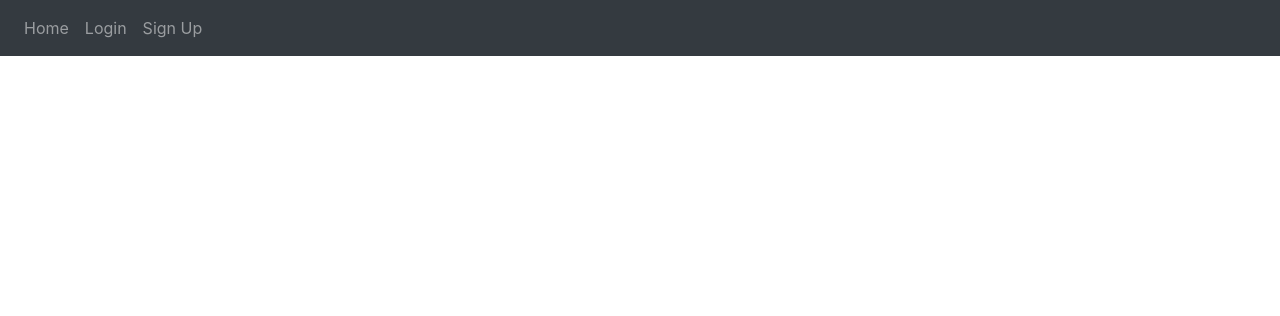
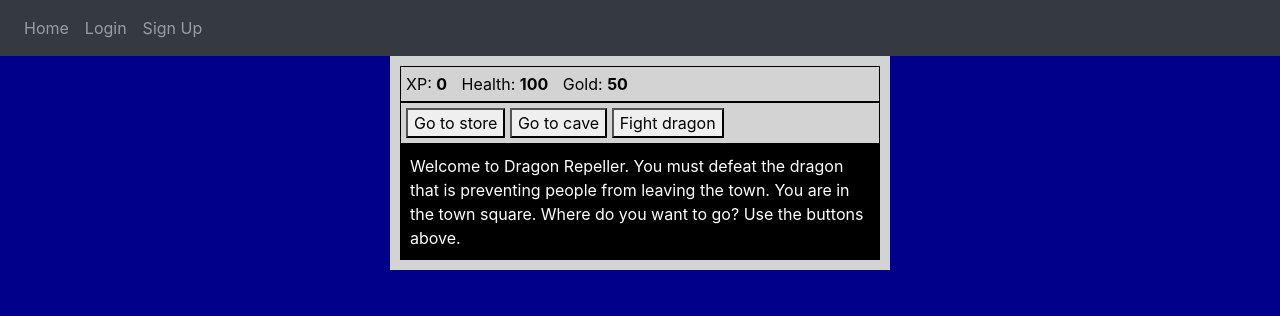
Before and after one commit to RamezKanj/flask-game, a Flask app: template website/templates/adventure.html in a window 1280 px wide. Shown: the top 316 px of the page. Run offline with Flask 3, Linux system fonts and the light colour scheme; the template is opened without the code that fills it, so the values that code supplies are empty; some libraries are stand-ins or nearby versions.

Commit message:
adding adventure

```diff
--- /dev/null
+++ b/website/static/css/adventure.css
@@ -0,0 +1,41 @@
+body {
+    background-color: darkblue;
+  }
+
+  #text {
+    background-color: black;
+    color: white;
+    padding: 10px;
+  }
+
+  #game {
+    max-width: 500px;
+    max-height: 400px;
+    background-color: lightgray;
+    color: white;
+    margin: 0 auto;
+    padding: 10px;
+  }
+
+  #controls {
+    border: 1px black solid;
+    padding: 5px;
+  }
+
+  #stats {
+    border: 1px black solid;
+    color: black;
+    padding: 5px;
+  }
+
+  #monsterStats {
+    display: none;
+    border: 1px black solid;
+    color: white;
+    padding: 5px;
+    background-color: red;
+  }
+
+  .stat {
+    padding-right: 10px;
+  }
--- a/website/templates/adventure.html
+++ b/website/templates/adventure.html
@@ -1,4 +1,30 @@
 {% extends "base.html" %}
 {% block title %}adventure{% endblock %}
+
+{% block stylesheet %}
+
+<link rel="stylesheet" href="{{ url_for('static', filename='css/adventure.css') }}">
+
+{% endblock %}
+
 {% block content%}
+
+<div id="game">
+    <div id="stats">
+      <span class="stat">XP: <strong><span id="xpText">0</span></strong></span>
+      <span class="stat">Health: <strong><span id="healthText">100</span></strong></span>
+      <span class="stat">Gold: <strong><span id="goldText">50</span></strong></span>
+    </div>
+    <div id="controls">
+      <button id="button1">Go to store</button>
+      <button id="button2">Go to cave</button>
+      <button id="button3">Fight dragon</button>
+    </div>
+    <div id="monsterStats">
+      <span class="stat">Monster Name: <strong><span id="monsterName"></span></strong></span>
+      <span class="stat">Health: <strong><span id="monsterHealth"></span></strong></span>
+    </div>
+    <div id="text">Welcome to Dragon Repeller. You must defeat the dragon that is preventing people from leaving the town. You are in the town square. Where do you want to go? Use the buttons above.</div>
+</div>
+
 {% endblock %}
```
